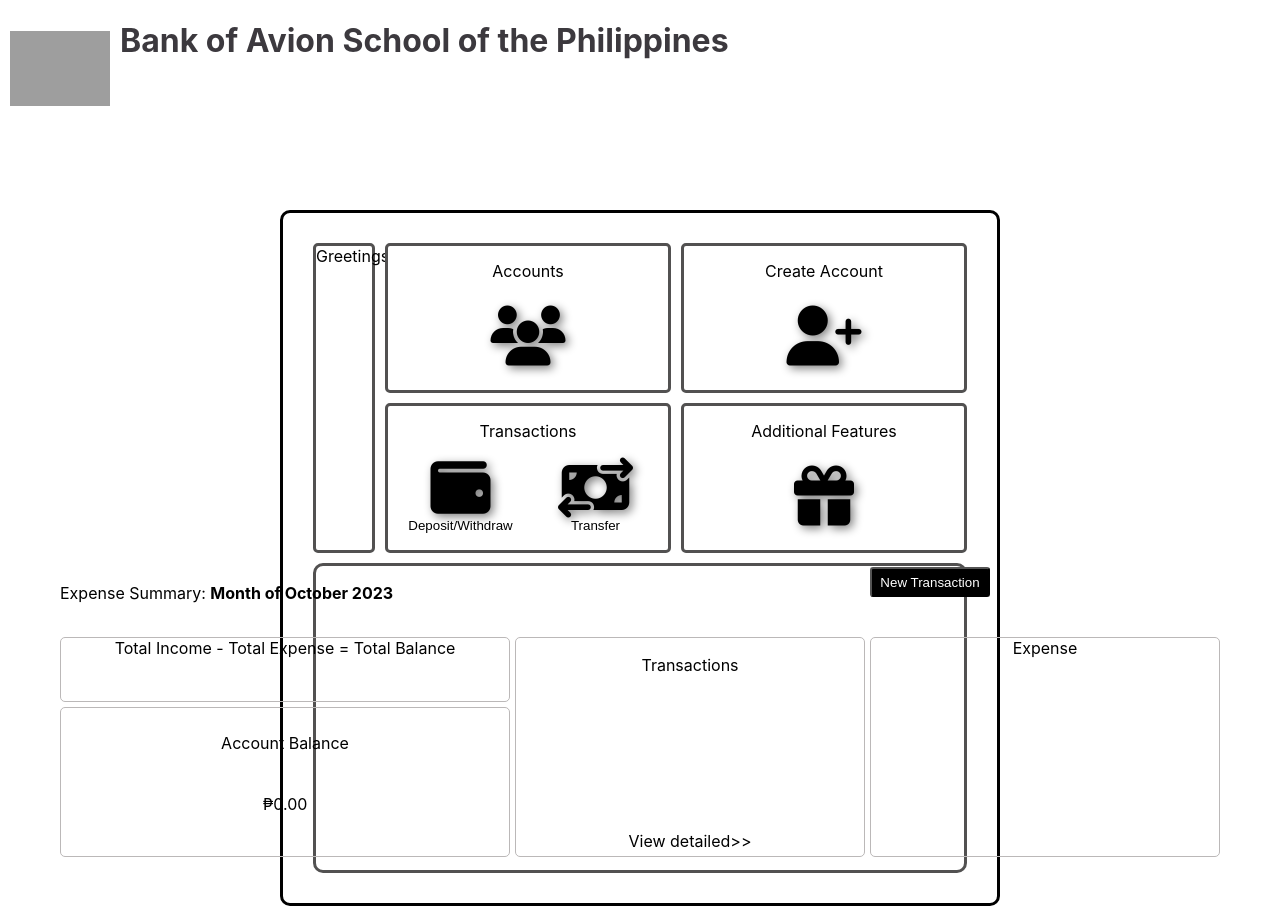
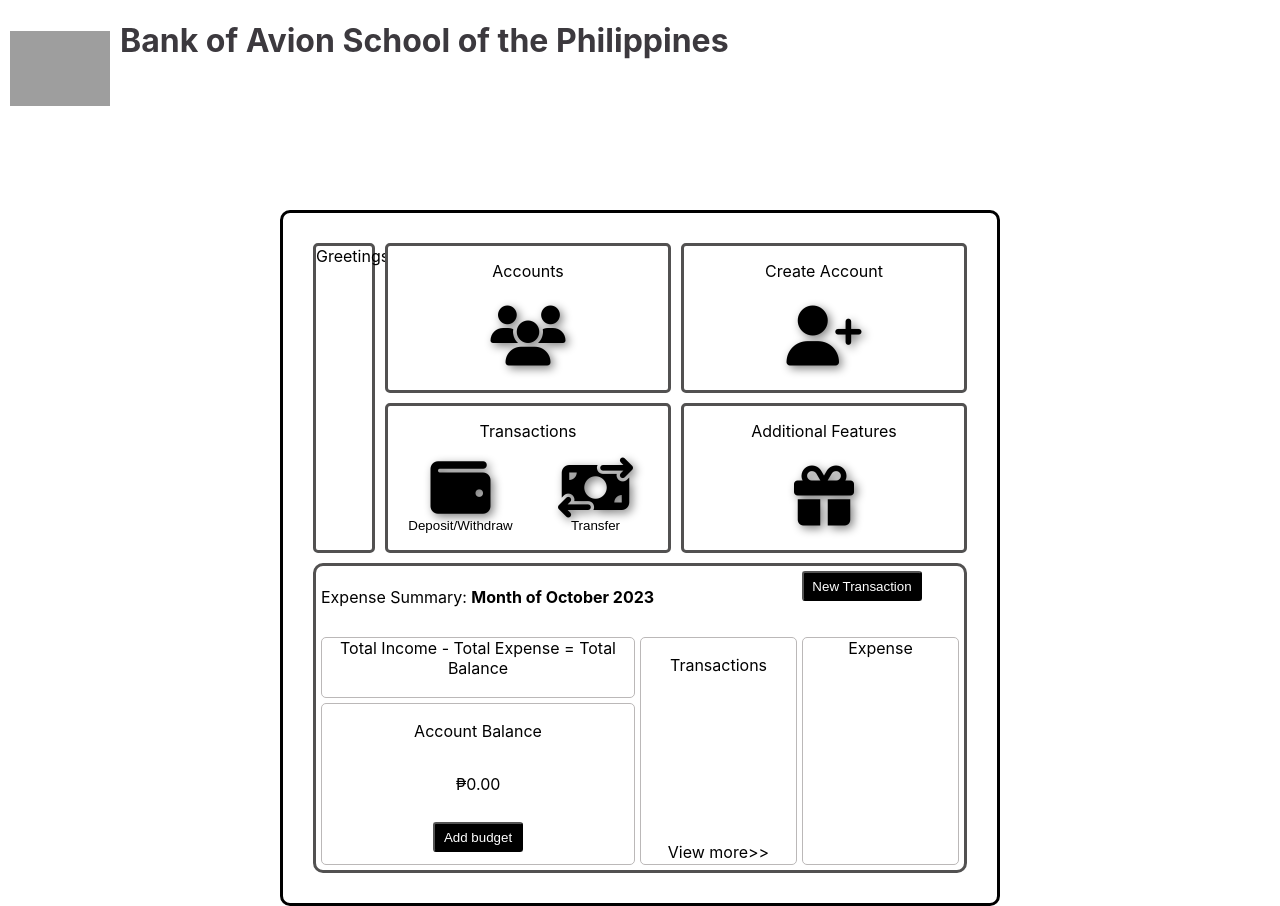
Before and after one commit to elainesanluis/bank-and-budget-app, a React (Create React App) app: page / in a window 1280 px wide. Built offline with nearby package versions, Linux system fonts and the light colour scheme; grey boxes are pictures that could not be loaded.

Commit message:
Edit CSS for budget app

```diff
--- a/src/Pages/Home.css
+++ b/src/Pages/Home.css
@@ -1,5 +1,5 @@
 .budgetApp {
-    padding: 1px;
+    padding: 5px;
     border-radius: 10px;
     border: solid #525151;
     background-color: #fff;
@@ -8,25 +8,25 @@
 
 .budgetApp {
     justify-content: center;
-    grid-template-columns: 450px 350px 350px;
-    grid-template-rows: 65px 65px 150px;
+    grid-template-columns: 2fr 1fr 1fr;
+    grid-template-rows: 1fr 1fr 2fr;
     column-gap: 5px;
     row-gap: 5px;
   }
 
   .expense-summary {
-    grid-area: 1 / 1 / 1 / 3;
+    grid-area: 1 / 1 / 2 / 3;
   }
 
   .expense-overview {
-    grid-area: 2 / 1 / 2 / 1;
+    grid-area: 2 / 1 / 3 / 2;
     border: 0.5px solid rgb(187, 184, 184);
     border-radius: 5px;
     text-align: center;
   }
 
   .latest-transactions {
-    grid-area: 2 / 2 / 4 / 2;
+    grid-area: 2 / 2 / 4 / 3;
     border: 0.5px solid rgb(187, 184, 184);
     border-radius: 5px;
     text-align: center;
@@ -34,18 +34,18 @@
   }
 
   .latest-transactions {
-    justify-content: center;
+    /* justify-content: center; */
     grid-template-columns: 1fr;
-    grid-template-rows: 20px 170px 20px;
+    grid-template-rows: 1fr 7fr 1fr;
     row-gap: 1px;
     padding: 1px;
-    align-content: start;
+    /* align-content: start; */
   }
 
 
   .title-transactions {
     /* border: 0.5px solid rgb(187, 184, 184); */
-    grid-area: 1 / 1 / 1 / 2;
+    grid-area: 1 / 1 / 2 / 2;
 
   }
 
@@ -65,7 +65,7 @@
 
 
   .categories {
-    grid-area: 2 / 3 / 4 / 3;
+    grid-area: 2 / 3 / 4 / 4;
     border: 0.5px solid rgb(187, 184, 184);
     border-radius: 5px;
     text-align: center;
@@ -79,12 +79,12 @@
   }
 
   .wallet {
-    justify-content: center;
+    /* justify-content: center; */
     grid-template-columns: 1fr;
-    grid-template-rows: 60px 70px;
+    grid-template-rows: 1fr 1fr 1fr;
     row-gap: 1px;
     padding: 1px;
-    align-content: center;
+    /* align-content: center; */
     text-align: center;
   }
 
@@ -95,7 +95,18 @@
 
   .budgetAccount {
     grid-area: 2 / 1 / 3 / 2;
-    /* border: 0.5px solid rgb(187, 184, 184); */
+    border: 0.5px solid rgb(187, 184, 184);
+  }
+
+  .addBudget {
+    grid-area: 3 / 1 / 4 / 2;
+    width: 90px;
+    height: 30px;
+    color: #fff;
+    background-color: black;
+    border-radius: 3px;
+    align-self: center;
+    justify-self: center;
   }
 
   .add-transactions {
--- a/src/Pages/Home.js
+++ b/src/Pages/Home.js
@@ -65,11 +65,12 @@ function Home() {
           <div className='wallet'>
             <p className='title-budgetBalance'>Account Balance</p>
             <p className='budgetBalance'>&#8369;0.00</p>
+            <button className='addBudget'>Add budget</button>
           </div>
           <div className='latest-transactions'>
             <p className='title-transactions'>Transactions</p>
             <div className='tranx-list'></div>
-            <div className='view-detailed'>View detailed&gt;&gt;</div>
+            <div className='view-detailed'>View more&gt;&gt;</div>
           </div>
           <div className='categories'>Expense</div>
         </div>
```
